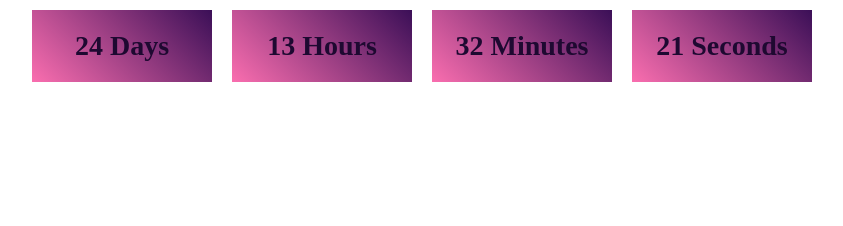
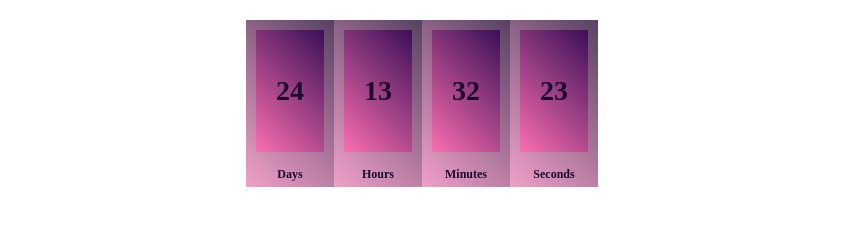
Before and after one commit to Sluchevska/goit-js-hw-11-timer, a website built with Parcel: page src/timer.html in a window 1280 px wide. Shown: the whole page, without its empty margins (218-1061 px from the left). Built offline with nearby package versions, Linux system fonts and the light colour scheme.

Commit message:
update sass

```diff
--- a/src/sass/timer.scss
+++ b/src/sass/timer.scss
@@ -1,17 +1,40 @@
+*,
+*::before,
+*::after {
+  box-sizing: border-box;
+}
+body {
+  margin: 0;
+}
 .timer {
   display: flex;
   justify-content: center;
   align-items: center;
+  margin-top: 20px;
+
+  .field {
+    background: linear-gradient(45deg, rgb(240, 160, 199), rgb(87, 66, 100));
+  }
 }
 
-.field {
-  background: linear-gradient(45deg, rgb(250, 110, 175), rgb(59, 15, 87));
+.value {
   font-size: 28px;
   color: rgb(30, 9, 49);
   font-weight: 700;
+  background: linear-gradient(45deg, rgb(250, 110, 175), rgb(59, 15, 87));
+  display: inline-block;
+  align-items: center;
   //   flex: 4;
-  padding: 20px;
+  padding: 45px 20px;
   margin: 10px;
+  //   text-align: center;
+}
+
+.label {
+  display: block;
+  padding: 5px 20px;
+  font-size: 12px;
+  color: rgb(30, 9, 49);
+  font-weight: 700;
   text-align: center;
-  width: 140px;
 }
--- a/src/timer.js
+++ b/src/timer.js
@@ -2,7 +2,7 @@
 import './sass/timer.scss';
 
 const bodyRef = document.querySelector('body')
-bodyRef.insertAdjacentHTML("beforebegin", `<div class="timer" id="timer-1"></div>`)
+bodyRef.insertAdjacentHTML("afterbegin", `<div class="timer" id="timer-1"></div>`)
 const targetTime = new Date(2021, 6, 25, 11, 11, 11).getTime()
 console.log(targetTime)
 
```
